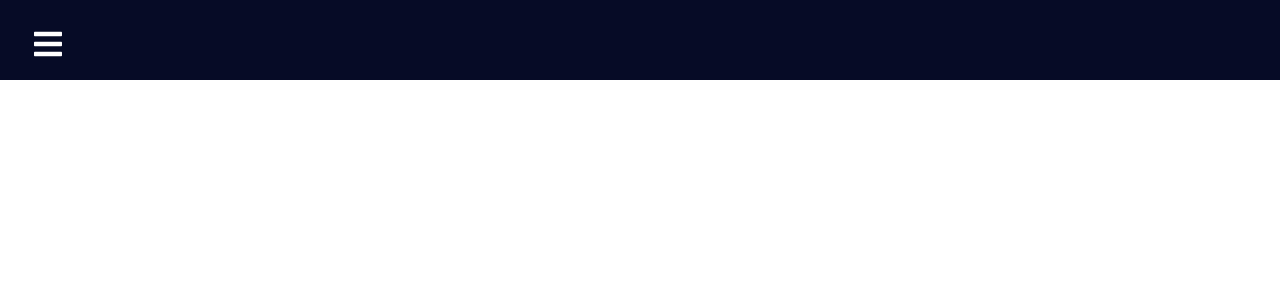
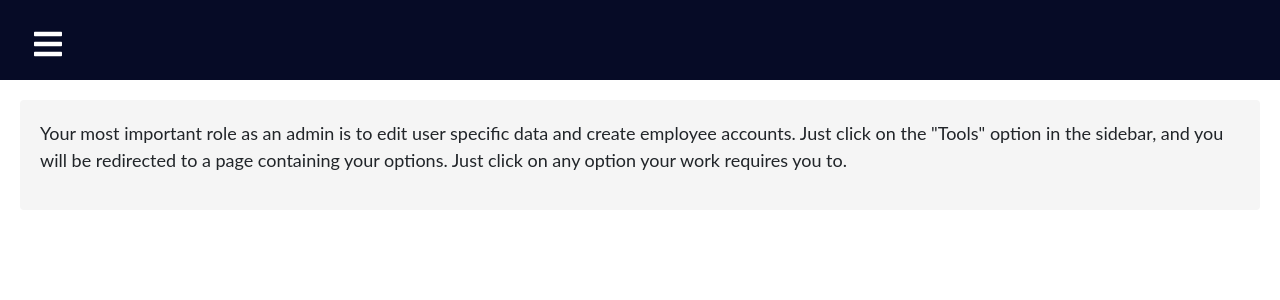
Before and after one commit to MogodanCristian/Zeit, a React (Vite) app: page /support in a window 1280 px wide. Before the commit this address had no page. Shown: the top 300 px of the page. Built offline with nearby package versions, Linux system fonts and the light colour scheme; sample sign-in values are in the browser's storage.

Commit message:
Restricted the user even further and added a Support page

```diff
--- a/src/App.jsx
+++ b/src/App.jsx
@@ -20,6 +20,7 @@ import AdminTools from './pages/AdminTools'
 import Charts from './pages/Charts'
 import ChangePassword from './pages/ChangePassword'
 import Messages from './pages/Messages'
+import Support from './pages/Support'
 
 const GlobalStyle = createGlobalStyle`
 @import url('https://fonts.googleapis.com/css2?family=Lato&display=swap');
@@ -68,6 +69,7 @@ function App() {
               <Route path = '/projects/:projectID/:projectTitle/buckets' element={<Buckets/>}/>
               <Route path='/tools' element={user.role === 'admin'? <AdminTools/> : <Unauthorized/>}/>
               <Route path='/projects/:projectID/:projectTitle/charts' element={<Charts/>}/>
+              <Route path='/support' element={<Support/>}/>
             </>
           )}
         </Routes>
--- a/src/components/Sidebar/Sidebar.jsx
+++ b/src/components/Sidebar/Sidebar.jsx
@@ -3,7 +3,7 @@ import * as FaIcons from 'react-icons/fa';
 import * as AiIcons from 'react-icons/ai';
 import * as IoIcons from 'react-icons/io';
 import { Link } from 'react-router-dom';
-import { SidebarData, SidebarDataAdmin} from './SidebarData';
+import { SidebarData, SidebarDataAdmin } from './SidebarData';
 import { IconContext } from 'react-icons';
 import styled from 'styled-components';
 import { useDispatch, useSelector } from 'react-redux';
@@ -23,7 +23,6 @@ const NavLink = styled(Link)`
   background: none;
 `;
 
-
 const NavMenu = styled.nav`
   background-color: #060b26;
   width: 250px;
@@ -34,11 +33,11 @@ const NavMenu = styled.nav`
   top: 0;
   left: -100%;
   transition: 850ms;
-  z-index:-1;
+  z-index: -1;
   &.active {
     left: 0;
     transition: 350ms;
-    z-index:100;
+    z-index: 100;
   }
 `;
 
@@ -59,7 +58,6 @@ const NavText = styled.li`
     align-items: center;
     padding: 0 16px;
     border-radius: 4px;
-
     &:hover {
       background-color: #1a83ff;
     }
@@ -87,7 +85,6 @@ const Logout = styled.li`
     align-items: center;
     padding: 0 16px;
     border-radius: 4px;
-
     &:hover {
       background-color: #1a83ff;
     }
@@ -108,22 +105,22 @@ const Span = styled.span`
 `;
 
 const NavMenuItems = styled.ul`
-    width: 100%;
-    padding:0;
-    margin:0;
-`
+  width: 100%;
+  padding: 0;
+  margin: 0;
+`;
 
 function Sidebar() {
   const [sidebar, setSidebar] = useState(false);
 
   const showSidebar = () => setSidebar(!sidebar);
   const dispatch = useDispatch();
-  const user = useSelector((state)=> state.user.currentUser)
-  const handleLogout = () =>{
-    if(user){
-        dispatch(logout())
+  const user = useSelector((state) => state.user.currentUser);
+  const handleLogout = () => {
+    if (user) {
+      dispatch(logout());
     }
-}
+  };
   const sidebarData = user.role === 'admin' ? SidebarDataAdmin : SidebarData;
 
   return (
@@ -142,6 +139,9 @@ function Sidebar() {
               </NavLink>
             </NavbarToggle>
             {sidebarData.map((item, index) => {
+              if (item.title === 'Messages' && user.role === 'employee') {
+                return null; // Skip rendering the "Messages" option for employees
+              }
               return (
                 <NavText key={index}>
                   <Link to={item.path}>
@@ -153,7 +153,7 @@ function Sidebar() {
             })}
             <Logout>
               <Link to={'/login'} onClick={handleLogout}>
-                <IoIcons.IoIosLogOut/>
+                <IoIcons.IoIosLogOut />
                 <Span>Logout</Span>
               </Link>
             </Logout>
--- a/src/components/Sidebar/SidebarData.jsx
+++ b/src/components/Sidebar/SidebarData.jsx
@@ -36,5 +36,10 @@ export const SidebarDataAdmin = [
   title: 'Tools',
   path: '/tools',
   icon: <AiIcons.AiFillTool/>
-}
+},
+{
+  title: 'Support',
+  path: '/support',
+  icon: <IoIcons.IoMdHelpCircle />,
+},
 ]
--- a/src/components/Task.jsx
+++ b/src/components/Task.jsx
@@ -73,7 +73,7 @@ const Task = ({ title, _id, progress, removeFromBucket, bucketTitle, projectTitl
     else{
       setIsStuck(false)
     }
-  }, [isTaskMoved])
+  }, [isTaskMoved,progress])
 
   const showDetailsPage = () =>{
     setShowDetails(true)
@@ -114,7 +114,6 @@ const Task = ({ title, _id, progress, removeFromBucket, bucketTitle, projectTitl
       completed_by: null
     }, config)
       .then(response => {
-        console.log(response.data);
       })
       .catch(error => {
         console.error(error);
@@ -186,6 +185,8 @@ const Task = ({ title, _id, progress, removeFromBucket, bucketTitle, projectTitl
         </Dropdown.Menu>
       </Dropdown>
     </Container>
+
+
     {showDetails && <TaskDetailsModal
       show={showDetails}
       onHide={hideDetailsPage}
--- a/src/components/TaskDetailsModal.jsx
+++ b/src/components/TaskDetailsModal.jsx
@@ -29,6 +29,7 @@ const TaskDetailsModal = ({show, onHide, _id, handleTaskUpdate, handleCheck, Unc
   const apiUrl = env.VITE_ZEIT_API_URL;
 
   const token = useSelector((state) => state.user.jwt)
+  const user = useSelector((state) => state.user.currentUser);
 
   const [task, setTask] = useState(null)
   const [title, setTitle] = useState('');
@@ -165,6 +166,7 @@ const TaskDetailsModal = ({show, onHide, _id, handleTaskUpdate, handleCheck, Unc
         <Form.Control
           type="text"
           defaultValue={task[0].title}
+          disabled={user.role === 'employee'}
           onChange={(e) => {
             setTask({ ...task, title: e.target.value })
             setIsModified(true)
@@ -178,6 +180,7 @@ const TaskDetailsModal = ({show, onHide, _id, handleTaskUpdate, handleCheck, Unc
           as={"textarea"}
           rows={2}
           defaultValue={task[0].description}
+          disabled={user.role === 'employee'}
           onChange={(e) =>{
             setTask({ ...task, description: e.target.value })
           }
@@ -188,7 +191,7 @@ const TaskDetailsModal = ({show, onHide, _id, handleTaskUpdate, handleCheck, Unc
       <FormRow style={{marginBottom:"30px"}}>
         <Form.Group style={{ width: "31%" }}>
           <Form.Label>Priority:</Form.Label>
-          <Form.Select aria-label="Priority" defaultValue={task[0].priority} onChange={(e) => {
+          <Form.Select aria-label="Priority" disabled={user.role === 'employee'} defaultValue={task[0].priority} onChange={(e) => {
             setTask({ ...task, priority: e.target.value })
             setPriority(e.target.value)
           }}>
@@ -212,7 +215,7 @@ const TaskDetailsModal = ({show, onHide, _id, handleTaskUpdate, handleCheck, Unc
         </Form.Group>
         <Form.Group style={{ width: "31%" }}>
           <Form.Label>Difficulty:</Form.Label>
-          <Form.Select aria-label="Difficulty" defaultValue={task[0].difficulty} onChange={(e) => {
+          <Form.Select aria-label="Difficulty" defaultValue={task[0].difficulty} disabled={user.role === 'employee'} onChange={(e) => {
             setTask({ ...task, difficulty: e.target.value })
             setDifficulty(e.target.value)
           }}>
@@ -231,6 +234,7 @@ const TaskDetailsModal = ({show, onHide, _id, handleTaskUpdate, handleCheck, Unc
             type="date"
             defaultValue={startDate}
             onChange={(e) => setStartDate(e.target.value)}
+            disabled={user.role === 'employee'}
           />
         </Form.Group>
         <Form.Group style={{ width: "48%" }}>
@@ -239,6 +243,7 @@ const TaskDetailsModal = ({show, onHide, _id, handleTaskUpdate, handleCheck, Unc
             type="time"
             defaultValue={startTime}
             onChange={(e) => setStartTime(e.target.value)}
+            disabled={user.role === 'employee'}
           />
         </Form.Group>
       </FormRow>
@@ -250,6 +255,7 @@ const TaskDetailsModal = ({show, onHide, _id, handleTaskUpdate, handleCheck, Unc
             type="date"
             defaultValue={endDate}
             onChange={(e) => setEndDate(e.target.value)}
+            disabled={user.role === 'employee'}
           />
         </Form.Group>
         <Form.Group style={{ width: "48%" }}>
@@ -258,11 +264,12 @@ const TaskDetailsModal = ({show, onHide, _id, handleTaskUpdate, handleCheck, Unc
             type="time"
             defaultValue={endTime}
             onChange={(e) => setEndTime(e.target.value)}
+            disabled={user.role === 'employee'}
           />
         </Form.Group>
       </FormRow>
 
-        <FormRow>
+       {user.role === 'manager' && <FormRow>
           <Button style={{
             width:"31%",
             marginTop:"20px"
@@ -286,7 +293,7 @@ const TaskDetailsModal = ({show, onHide, _id, handleTaskUpdate, handleCheck, Unc
         }}
         disabled={isAssignedTo === null}
         >Add assistants...</Button>
-        </FormRow>
+        </FormRow>}
 
         <FormRow>
           <Form.Label>Previous task that must be completed:</Form.Label>
--- /dev/null
+++ b/src/pages/Support.jsx
@@ -0,0 +1,50 @@
+import React from 'react';
+import styled from 'styled-components';
+import { useSelector } from 'react-redux';
+
+const StyledSupport = styled.div`
+  margin: 20px;
+  padding: 20px;
+  background-color: #f5f5f5;
+  border-radius: 4px;
+`;
+
+const EmployeeMessage = styled.p`
+  font-size: 18px;
+`;
+
+const AdminMessage = styled.p`
+  font-size: 18px;
+`;
+
+const ManagerMessage = styled.p`
+  font-size: 18px;
+`;
+
+const Support = () => {
+  const userRole = useSelector((state) => state.user.currentUser.role);
+
+  return (
+    <div>
+      <StyledSupport>
+        {userRole === 'employee' && (
+          <EmployeeMessage>
+            Your most important role as an employee is to complete tasks. Click on a project card and start working on a task by selecting "In progress" from the progress dropdown. If you are stuck on a task, select "Stuck" to notify the project manager. If you have completed the task, select "Done".
+          </EmployeeMessage>
+        )}
+        {userRole === 'admin' && (
+          <AdminMessage>
+            Your most important role as an admin is to edit user specific data and create employee accounts. Just click on the "Tools" option in the sidebar, and you will be redirected to a page containing your options. Just click on any option your work requires you to.
+          </AdminMessage>
+        )}
+        {userRole === 'manager' && (
+            <ManagerMessage>
+                As a manager you can create new projects, edit existing projects, create task categories, called "buckets", create tasks, assign tasks, and edit task details. An algorithm is there for you in order to help you, the manager, in assigning the tasks to each employee. You can see the statistics of each project in the "Charts" page. Have fun!
+            </ManagerMessage>
+        )}
+      </StyledSupport>
+    </div>
+  );
+};
+
+export default Support;
```
